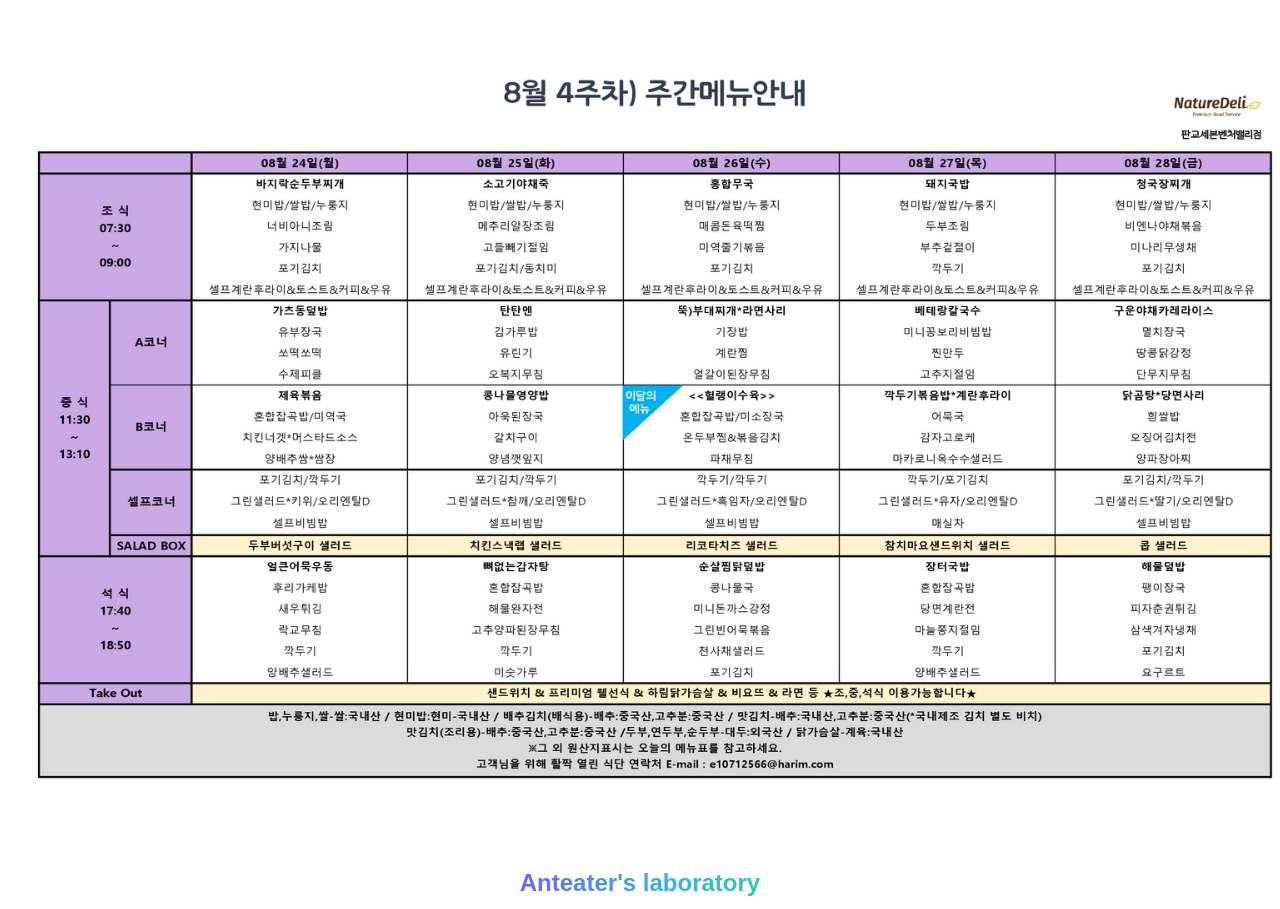
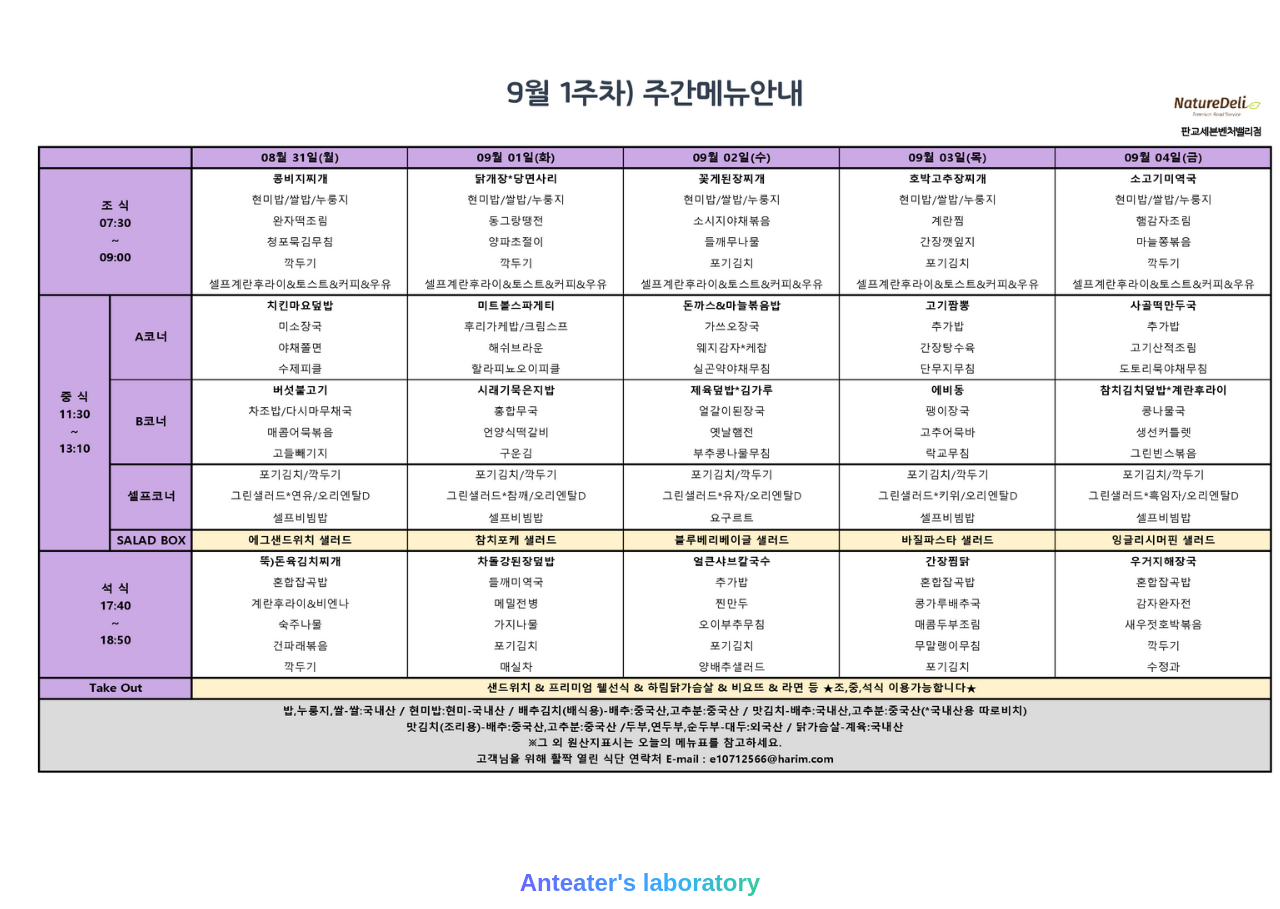
Before and after one commit to anteater333/we-work-for-food, a website: page index.html in a window 1280 px wide. Drawn offline with Linux system fonts and the light colour scheme.

Commit message:
menu update

```diff
--- a/index.html
+++ b/index.html
@@ -9,7 +9,7 @@
     <meta name="author" content="anteater333, a.k.a José" />
     <meta property="og:title" content="We Work For Food" />
     <meta property="og:description" content="판교세븐벤처밸리 식단표" />
-    <meta property="og:image" content="bob/thisWeekMenu.879790.png" />
+    <meta property="og:image" content="bob/thisWeekMenu.36563.png" />
     <meta
       property="og:url"
       content="https://blog.anteater-lab.link/we-work-for-food/"
@@ -18,7 +18,7 @@
     <meta name="twitter:card" content="summary_large_image" />
     <meta name="twitter:title" content="We Work For Food" />
     <meta name="twitter:description" content="판교세븐벤처밸리 식단표" />
-    <meta name="twitter:image" content="bob/thisWeekMenu.879790.png" />
+    <meta name="twitter:image" content="bob/thisWeekMenu.36563.png" />
     <meta
       name="twitter:url"
       content="https://blog.anteater-lab.link/we-work-for-food/"
@@ -27,7 +27,7 @@
   <body>
     <div style="display: flex; flex-direction: column">
       <a href="http://www.pvv.co.kr/bbs/index.php?code=bbs_menu01">
-        <img style="width: 100vw" src="bob/thisWeekMenu.879790.png" alt="menu"
+        <img style="width: 100vw" src="bob/thisWeekMenu.36563.png" alt="menu"
       /></a>
       <a
         style="
```
Also changed, not shown: bob/thisWeekMenu.36563.png (added), bob/thisWeekMenu.879790.png (deleted).
